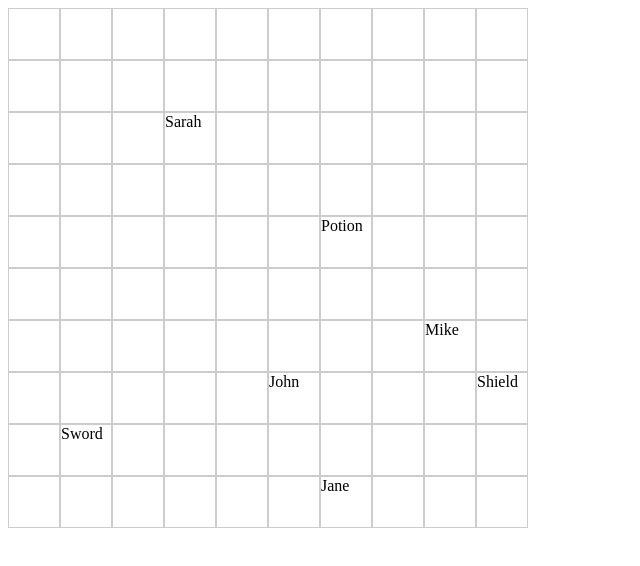
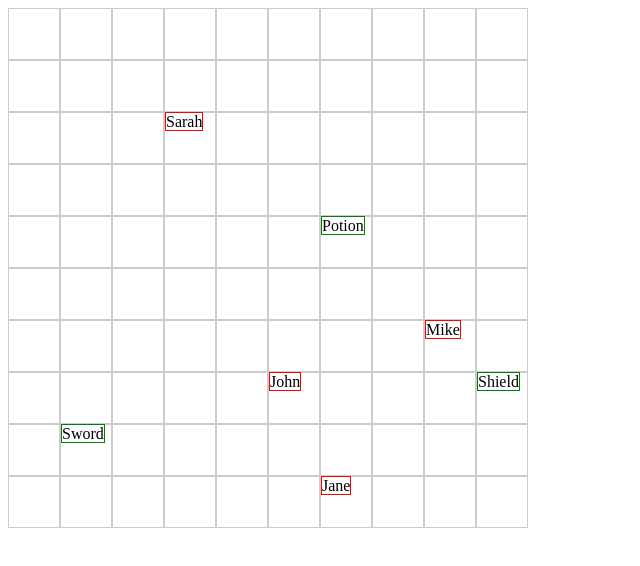
Before and after one commit to NathanArvan/2d-game, an Angular app: page / in a window 1280 px wide. Shown: the top 566 px of the page, without its empty margins (0-640 px from the left). Built offline with nearby package versions, Linux system fonts and the light colour scheme.

Commit message:
logic to display item vs character tokens

```diff
--- a/src/app/components/token/token.component.html
+++ b/src/app/components/token/token.component.html
@@ -1,3 +1,11 @@
-@if (token()) {
-    {{ token()?.content?.name}}
+@if (token()?.type === tokenTypes.CHARACTER) {
+    <span style="border: 1px solid red;">
+     {{ token()?.content?.name}}
+    </span>
 }
+
+@if (token()?.type === tokenTypes.ITEM) {
+    <span style="border: 1px solid Green;">
+     {{ token()?.content?.name}}
+    </span>
+}
--- a/src/app/components/token/token.component.ts
+++ b/src/app/components/token/token.component.ts
@@ -1,5 +1,5 @@
 import { Component, input } from '@angular/core';
-import { Token } from '../../models/token';
+import { Token, TokenType } from '../../models/token';
 
 @Component({
   selector: 'app-token',
@@ -9,5 +9,6 @@ import { Token } from '../../models/token';
   styleUrl: './token.component.css'
 })
 export class TokenComponent {
+  protected tokenTypes = TokenType;
   token = input<Token | null>();
 }
```
